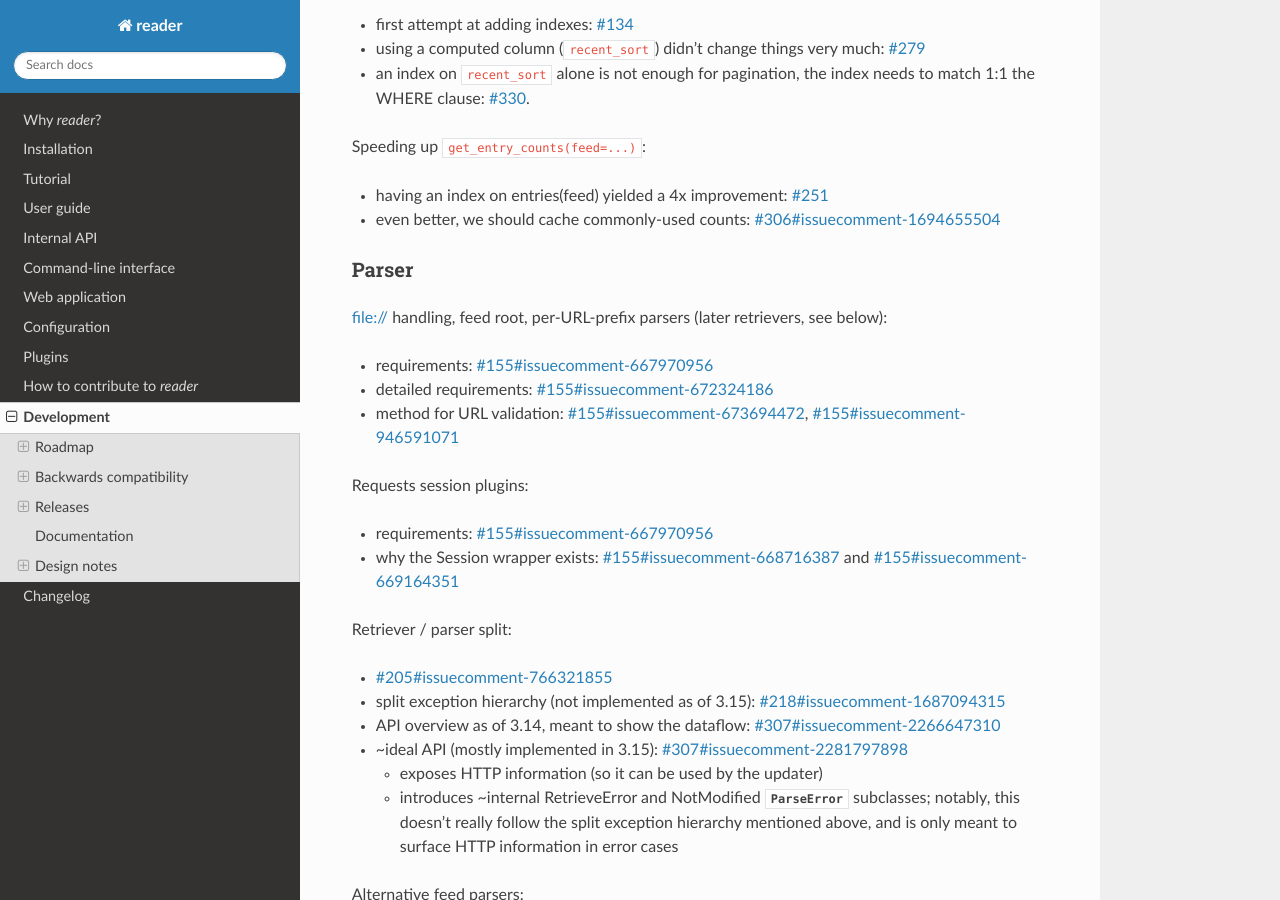
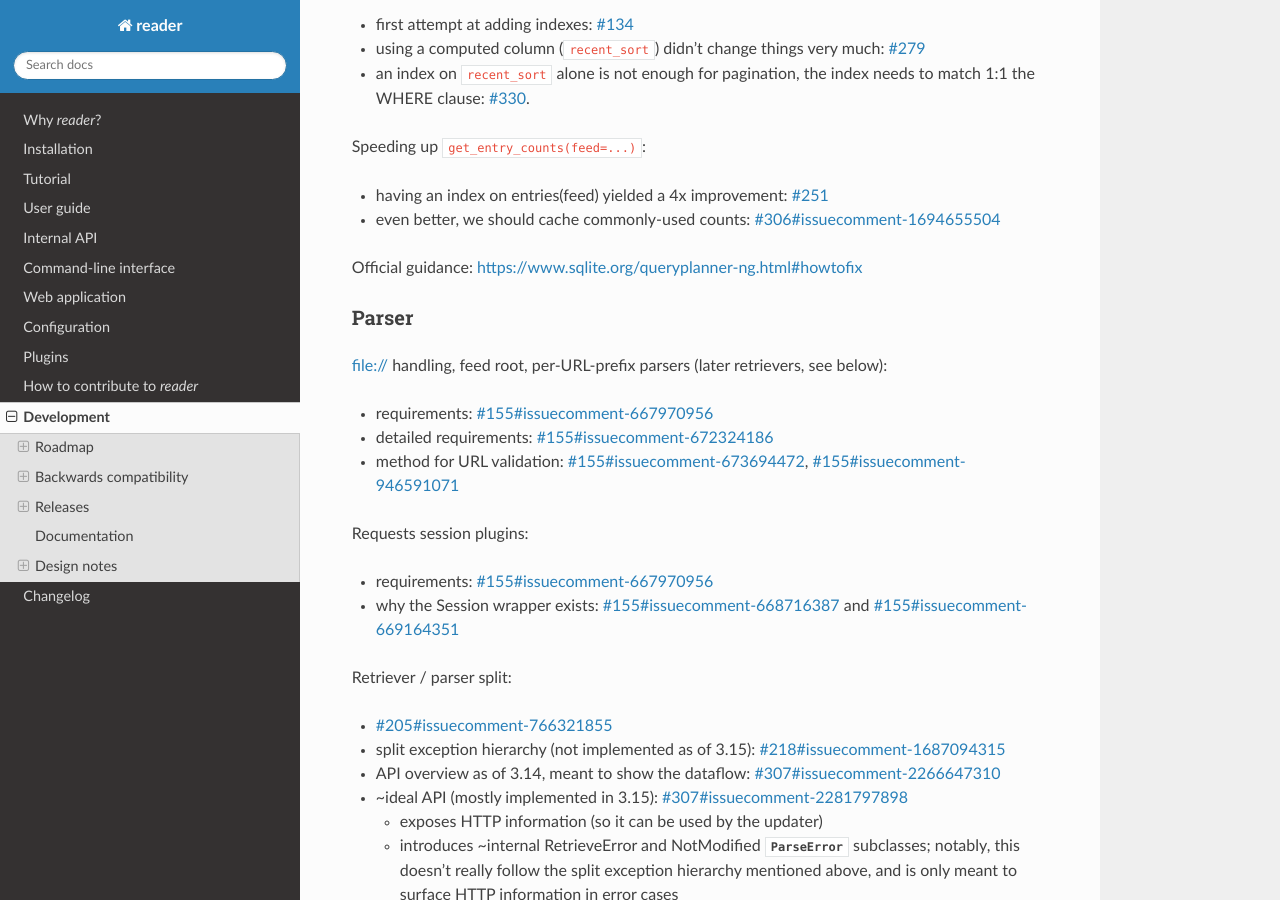
Before and after one commit to Alcides1123/reader, a Sphinx documentation site: the page built from docs/dev.rst, in a window 1280 px wide and 900 px high, scrolled down 5716 px. Built offline with Sphinx 7.4.7 and the Read the Docs theme 3.1.0, drawn with Linux system fonts in a browser that asks for light colours; pages that are not in the unit, such as notebooks, are missing from menus.

Commit message:
dev.rst: https://www.sqlite.org/queryplanner-ng.html#howtofix

```diff
--- a/docs/dev.rst
+++ b/docs/dev.rst
@@ -361,6 +361,8 @@ Speeding up ``get_entry_counts(feed=...)``:
 
 * having an index on entries(feed) yielded a 4x improvement: :issue:`251`
 * even better, we should cache commonly-used counts: :issue:`306#issuecomment-1694655504`
+
+Official guidance: https://www.sqlite.org/queryplanner-ng.html#howtofix
 
 
 Parser
```
